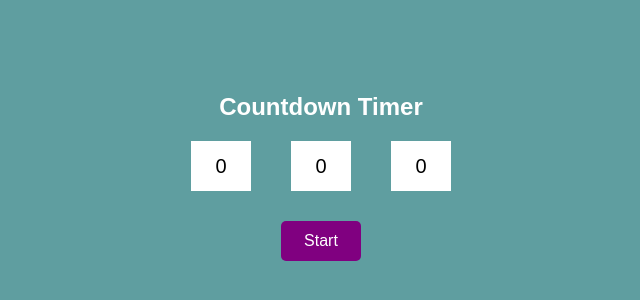
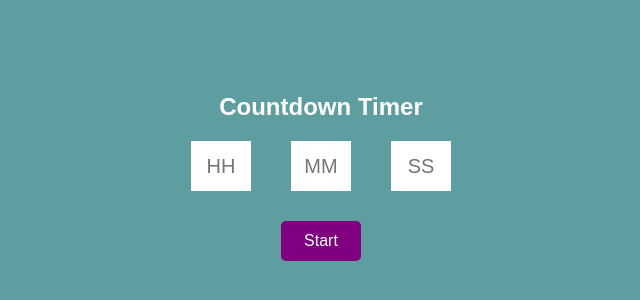
Before and after one commit to Swetasmita/reactproject-part2, a React (Vite) app: page /countdowntimer in a window 1280 px wide. Shown: the part 218-518 px from the top of the page, without its empty margins (319-959 px from the left). Built offline with nearby package versions, Linux system fonts and the light colour scheme.

Commit message:
fixed input field boxes and reset button

```diff
--- a/src/components/countDownTimer/CountDown.jsx
+++ b/src/components/countDownTimer/CountDown.jsx
@@ -4,18 +4,18 @@ import "./countdown.css";
 const CountDown = () => {
   const [isStart, setIsStart] = useState(false);
   const [isPaused, setIsPaused] = useState(false);
-  const [hours, setHours] = useState(0);
-  const [minutes, setMinutes] = useState(0);
-  const [seconds, setSeconds] = useState(0);
+  const [hours, setHours] = useState("");
+  const [minutes, setMinutes] = useState("");
+  const [seconds, setSeconds] = useState("");
   const [timerId, setTimerId] = useState(0);
 
   //Reset function
   const handleReset = () => {
     setIsStart(false);
     // resetTimer();
-    setHours(0);
-    setMinutes(0);
-    setSeconds(0);
+    setHours("");
+    setMinutes("");
+    setSeconds("");
     clearInterval(timerId);
   };
 
@@ -47,9 +47,10 @@ const CountDown = () => {
   };
   //console.log(hours, minutes, seconds);
 
-  //Start timer function
+  //Start timer function restricts the negative, empty or zero values
   const handleStart = () => {
-    if (hours < 0 || minutes < 0 || seconds < 0 || (hours === 0 && minutes === 0 && seconds === 0)){
+    if (hours < 0 || minutes < 0 || seconds < 0 || (hours === 0 && minutes === 0 && seconds === 0)
+      || (hours === "" && minutes === "" && seconds === "")) {
       alert("Invalid input values");
       return;
     } else {
@@ -58,12 +59,11 @@ const CountDown = () => {
   };
   //Run Timer logic for UseEffect
   const runTimer = () => {
-      // Stop the timer if all values reach 0
+    // Stop the timer if all values reach 0
     if (hours === 0 && minutes === 0 && seconds === 0) {
-      setIsStart(false);
+      handleReset();
       alert("Timer is finished");
-        clearInterval(timerId);
-      }
+    }
     // Decrement seconds, then adjust minutes and hours if needed
     if (seconds > 0) {
       setSeconds((s) => s - 1);
@@ -80,7 +80,7 @@ const CountDown = () => {
   //Use UseEffect to track hours, minutes or seconds
   useEffect(() => {
     let tid;
-    if(isStart) {
+    if (isStart) {
       tid = setInterval(() => {
         runTimer();
       }, 1000);
```
